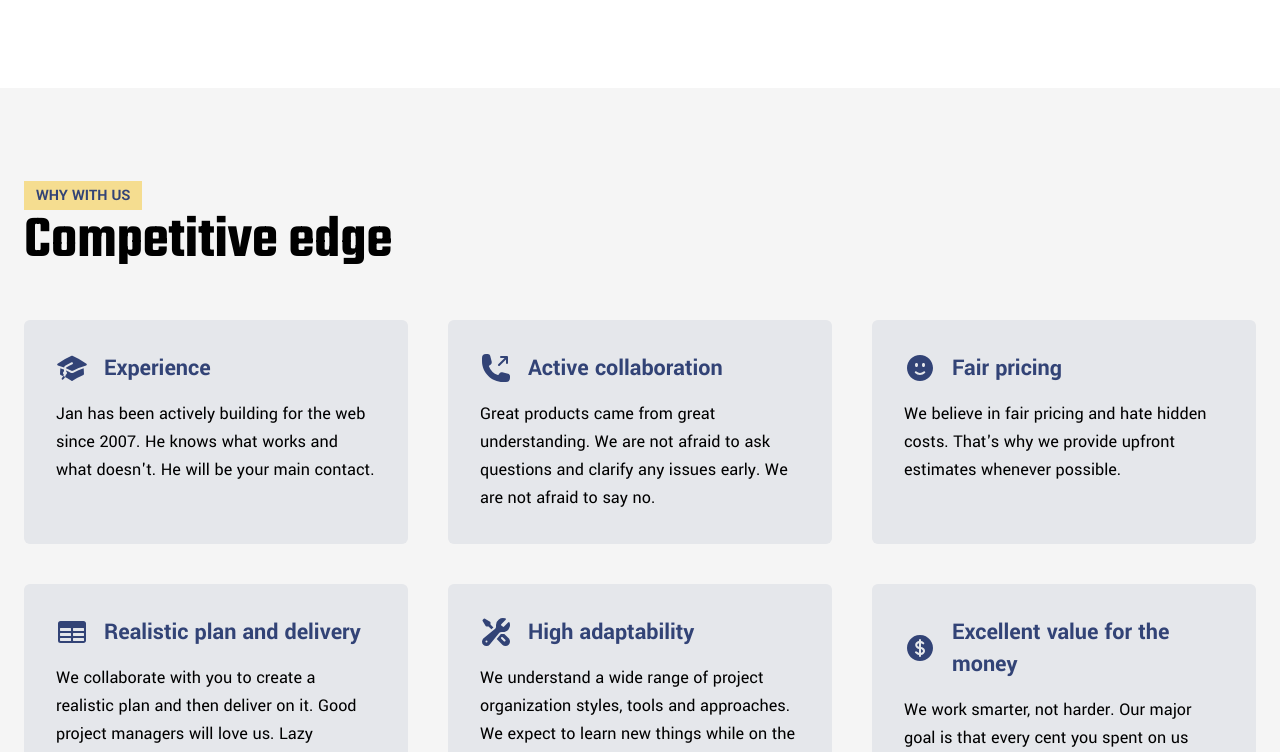
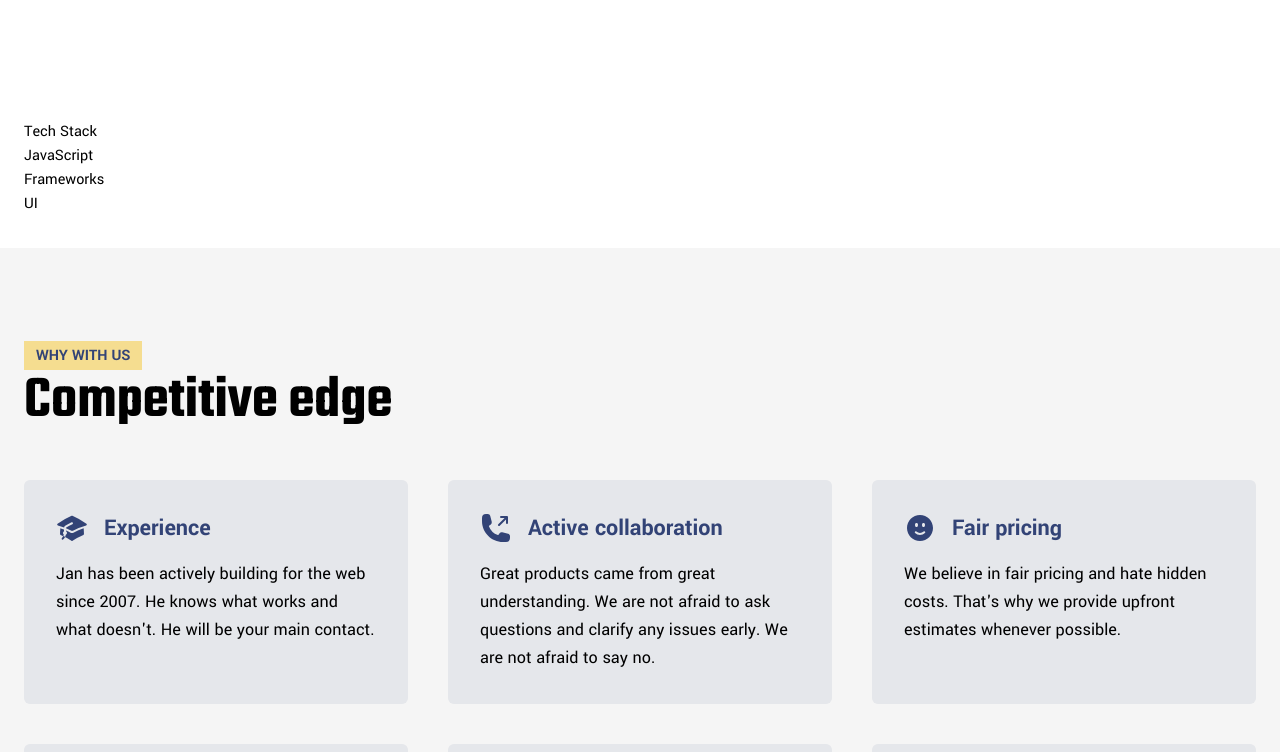
Before and after one commit to invenus-dev/invenus-dev-website, a React (Vite) app: page / in a window 1280 px wide. Shown: the part 1140-1892 px from the top of the page. Built offline with nearby package versions, Linux system fonts and the light colour scheme.

Commit message:
feat: core tech stack component

```diff
--- a/index.html
+++ b/index.html
@@ -88,6 +88,11 @@
             </a>
           </p>
         </div>
+      </div>
+    </section>
+    <section class="py-8">
+      <div class="container mx-auto px-8 lg:px-6">
+        <div id="tech-stack" data-stack-file="/src/data/tech-stack.json"></div>
       </div>
     </section>
     <section class="bg-tertiary-grade1 py-24">
--- a/package.json
+++ b/package.json
@@ -40,6 +40,7 @@
   },
   "dependencies": {
     "react": "^18.2.0",
-    "react-dom": "^18.2.0"
+    "react-dom": "^18.2.0",
+    "swr": "^2.1.5"
   }
 }
--- a/src/Cubicle.tsx
+++ b/src/Cubicle.tsx
@@ -2,11 +2,13 @@ type Props = {
   text?: string;
 };
 
-export default function Cubicle({ text }: Props) {
+const Cubicle = ({ text }: Props) => {
   const displayText = text || 'Cubicle';
   return (
     <div className="h-40 w-56 -rotate-6 transform pl-6 pt-6 font-mono font-semibold opacity-40">
       <span style={{ '--n': displayText.length } as React.CSSProperties}>{displayText}</span>
     </div>
   );
-}
+};
+
+export default Cubicle;
--- /dev/null
+++ b/src/TechStack.tsx
@@ -0,0 +1,32 @@
+import useSWR from 'swr';
+
+type StackTechnology = {
+  title: string;
+  trivia: string;
+  hash: string;
+  techs: string[];
+};
+
+type Props = {
+  stackFile: string;
+};
+
+const TechStack = ({ stackFile }: Props) => {
+  const { data, error, isLoading } = useSWR<StackTechnology[]>(stackFile);
+
+  if (isLoading) return <div>Loading...</div>;
+  if (error) return <div>Error while loading data</div>;
+
+  return (
+    <div>
+      <h2>Tech Stack</h2>
+      <ul>
+        {data?.map((tech) => (
+          <li key={tech.hash}>{tech.title}</li>
+        ))}
+      </ul>
+    </div>
+  );
+};
+
+export default TechStack;
--- /dev/null
+++ b/src/components/WithSvr.tsx
@@ -0,0 +1,15 @@
+import { SWRConfig } from 'swr';
+import { fetcher } from '../utils/fetcher';
+import { PropsWithChildren } from 'react';
+
+const WithSvr = ({ children }: PropsWithChildren) => {
+  const settings = {
+    refreshInterval: 0,
+    revalidateOnFocus: false,
+    revalidateOnReconnect: true,
+    fetcher,
+  };
+  return <SWRConfig value={settings}>{children}</SWRConfig>;
+};
+
+export default WithSvr;
--- /dev/null
+++ b/src/data/tech-stack.json
@@ -0,0 +1,39 @@
+[
+  {
+    "title": "JavaScript",
+    "trivia": "being in touch with JavaScript since the early years, we have a deep knowledge and daily hands-on experience. We're able to set up or reuse existing project environment. We embrace TypeScript for type safety and code annotations. We use ESLint and simmilar to keep unified code style. We've experienced test-driven development with Jest or Vite as unit test tools. Most recently, we've been exploring fp-ts to embrace functional programming paradigms.",
+    "hash": "javascript",
+    "techs": [
+      "up to ES2022 specification",
+      "TypeScript",
+      "fp-ts",
+      "Jest",
+      "Vite",
+      "ESLint"
+    ]
+  },
+  {
+    "title": "Frameworks",
+    "trivia": "our framework experience is lined up React. We started with class-based approach in the early years and gradually shifted towards functional components and hooks, always adopting best practises. We have experience in integrating React with Redux for advanced state management. Gatsby and later Next was used on several project from websites to complex applications. We're also having a working hands-on experience with Vue, mostly in stand-alone sections of larger projects.",
+    "hash": "frameworks",
+    "techs": [
+      "React",
+      "Redux",
+      "Gatsby",
+      "Next",
+      "Vue 2/3",
+      "Svelte"
+    ]
+  },
+  {
+    "title": "UI",
+    "trivia": "the core technology is CSS3, which we applied on many website projects over the years. We are able to exploit the advantages of Sass or Less, such as nesting or mixins. Also experienced a lot of Material UI on app-style interfaces such as admins or dashboards. Most recently we've embraced Tailwind as a first choice when starting new web projects, to achieve perfect mix of development experience and website performance.",
+    "hash": "ui",
+    "techs": [
+      "CSS3",
+      "Tailwind",
+      "Sass/Less",
+      "Material UI"
+    ]
+  }
+]
--- a/src/main.tsx
+++ b/src/main.tsx
@@ -1,5 +1,7 @@
 import { createRoot } from 'react-dom/client';
 import Cubicle from 'Cubicle';
+import TechStack from 'TechStack';
+import WithSvr from 'components/WithSvr';
 import './css/main.css';
 
 // React DOM hydration
@@ -9,6 +11,16 @@ rootEls.map((rootEl) => {
   const text = rootEl.dataset?.text;
   root.render(<Cubicle text={text} />);
 });
+
+const techStackEl = document.getElementById('tech-stack');
+if (techStackEl) {
+  const stackFile = techStackEl.dataset?.stackFile as string;
+  createRoot(techStackEl).render(
+    <WithSvr>
+      <TechStack stackFile={stackFile} />
+    </WithSvr>
+  );
+}
 
 // Sticky enable - intersection reaction when hero is off
 document.addEventListener('DOMContentLoaded', function () {
--- /dev/null
+++ b/src/utils/fetcher.ts
@@ -0,0 +1,7 @@
+export async function fetcher<JSONStructureType>(
+  input: RequestInfo,
+  init?: RequestInit
+): Promise<JSONStructureType> {
+  const res = await fetch(input, init);
+  return res.json();
+}
```
Also changed, not shown: 1 other file (tests, documents, lock files or other folders).
